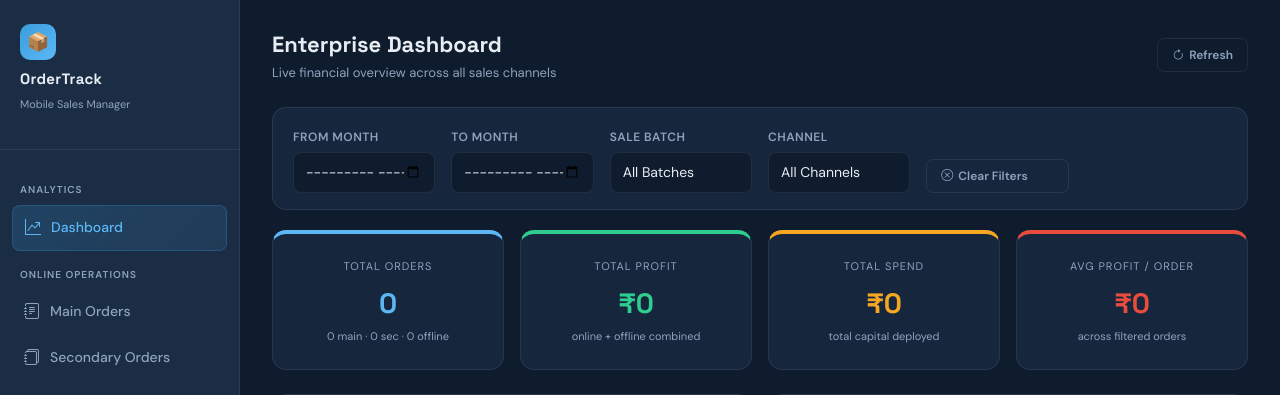
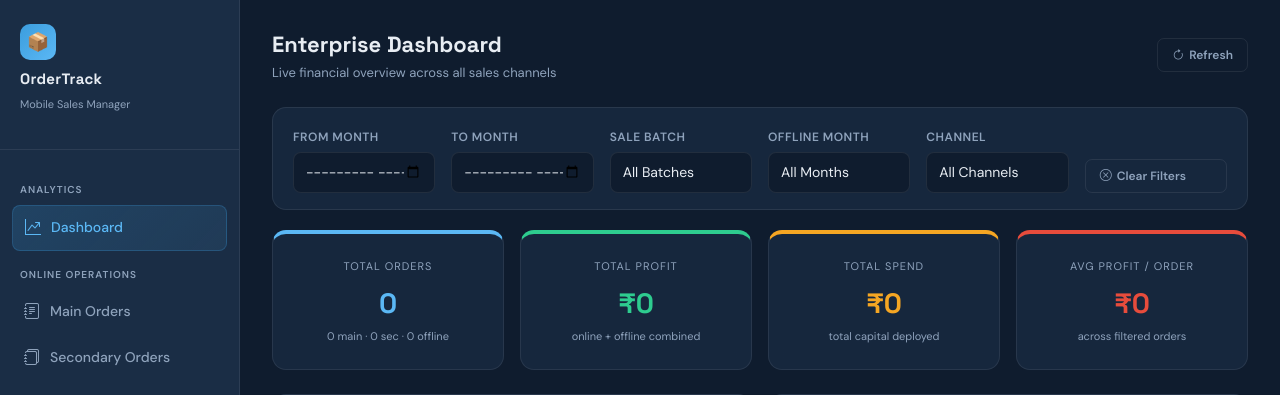
Before and after one commit to sadhukhangourab9-star/sales-tracker-made-by-claude, a Flask app: page /dashboard in a window 1280 px wide. Shown: the top 395 px of the page. Run offline with Flask 3, Linux system fonts and the light colour scheme; data that the repository does not hold is empty; some libraries are stand-ins or nearby versions.

Commit message:
Enhance dashboard with offline month filter
Added offline month filter to dashboard and updated related logic.

```diff
--- a/templates/dashboard.html
+++ b/templates/dashboard.html
@@ -30,6 +30,12 @@
       <label class="form-label">Sale Batch</label>
       <select id="f_batch" class="form-select" onchange="applyFilters()">
         <option value="ALL">All Batches</option>
+      </select>
+    </div>
+    <div class="col-md-2">
+      <label class="form-label">Offline Month</label>
+      <select id="f_off_month" class="form-select" onchange="applyFilters()">
+        <option value="ALL">All Months</option>
       </select>
     </div>
     <div class="col-md-2">
@@ -217,22 +223,36 @@ async function initDashboard() {
   rawSec  = sec;
   rawOff  = off;
 
-  // Populate batch filter from online orders
+  // Populate online batch filter
   const batches = [...new Set([...main, ...sec].map(o => o.sale_batch || 'Current Sale'))].sort();
-  const sel = document.getElementById('f_batch');
-  sel.innerHTML = '<option value="ALL">All Batches</option>';
-  batches.forEach(b => sel.innerHTML += `<option value="${b}">${b}</option>`);
+  const selBatch = document.getElementById('f_batch');
+  selBatch.innerHTML = '<option value="ALL">All Batches</option>';
+  batches.forEach(b => selBatch.innerHTML += `<option value="${b}">${b}</option>`);
+
+  // Populate offline month filter — derived directly from sale_month field
+  const offMonths = [...new Set(
+    off.map(o => o.sale_month || (o.created_at || '').substring(0, 7))
+       .filter(m => m && m.length === 7)
+  )].sort().reverse();
+  const selOffMonth = document.getElementById('f_off_month');
+  selOffMonth.innerHTML = '<option value="ALL">All Months</option>';
+  offMonths.forEach(m => {
+    const label = new Date(m + '-02').toLocaleString('en-IN', { month: 'short', year: 'numeric' });
+    selOffMonth.innerHTML += `<option value="${m}">${label}</option>`;
+  });
 
   applyFilters();
 }
 
 // ── Filters ───────────────────────────────────────────────────────
 function applyFilters() {
-  const from    = document.getElementById('f_from').value;
-  const to      = document.getElementById('f_to').value;
-  const batch   = document.getElementById('f_batch').value;
-  const channel = document.getElementById('f_channel').value;
+  const from     = document.getElementById('f_from').value;
+  const to       = document.getElementById('f_to').value;
+  const batch    = document.getElementById('f_batch').value;
+  const offMonth = document.getElementById('f_off_month').value;
+  const channel  = document.getElementById('f_channel').value;
 
+  // inRange — used for online orders (delivery_date / created_at based)
   function inRange(dateStr) {
     if (!dateStr) return true;
     const m = dateStr.substring(0, 7);
@@ -241,6 +261,7 @@ function applyFilters() {
     return true;
   }
 
+  // Filter online orders by from/to range + batch
   fMain = rawMain.filter(o => {
     const d = o.delivery_date || o.created_at || '';
     return inRange(d) && (batch === 'ALL' || (o.sale_batch || 'Current Sale') === batch);
@@ -251,12 +272,19 @@ function applyFilters() {
     return inRange(d) && (batch === 'ALL' || (o.sale_batch || 'Current Sale') === batch);
   });
 
+  // Filter offline orders by their own dedicated month selector (sale_month field)
+  // This is a direct string match — no ambiguity with date parsing.
   fOff = rawOff.filter(o => {
     const m = o.sale_month || (o.created_at || '').substring(0, 7);
-    return inRange(m.length === 7 ? m + '-01' : m);
+    if (offMonth !== 'ALL') return m === offMonth;
+    // If no specific offline month selected, still respect the from/to range
+    // by treating sale_month as the date reference
+    if (from && m < from) return false;
+    if (to   && m > to)   return false;
+    return true;
   });
 
-  // Apply channel filter
+  // Apply channel filter last
   if (channel === 'online')  fOff = [];
   if (channel === 'offline') { fMain = []; fSec = []; }
 
@@ -264,10 +292,11 @@ function applyFilters() {
 }
 
 function clearFilters() {
-  document.getElementById('f_from').value    = '';
-  document.getElementById('f_to').value      = '';
-  document.getElementById('f_batch').value   = 'ALL';
-  document.getElementById('f_channel').value = 'ALL';
+  document.getElementById('f_from').value      = '';
+  document.getElementById('f_to').value        = '';
+  document.getElementById('f_batch').value     = 'ALL';
+  document.getElementById('f_off_month').value = 'ALL';
+  document.getElementById('f_channel').value   = 'ALL';
   applyFilters();
 }
 
@@ -317,7 +346,7 @@ function updateKPIs() {
   document.getElementById('kpi_instant').textContent = formatCost(instantProfit);
   document.getElementById('kpi_emi').textContent     = formatCost(emiProfit);
 
-  // Subtitle: show total offline count, but note how many are pending
+  // Subtitle: show total offline count and how many are pending
   const offPending = fOff.length - fOffDone.length;
   const offSub = offPending > 0
     ? `${fOffDone.length} completed · ${offPending} pending`
```
